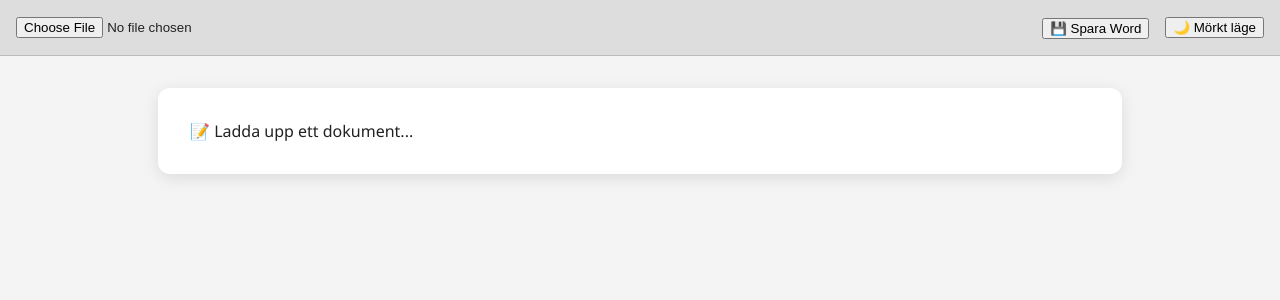
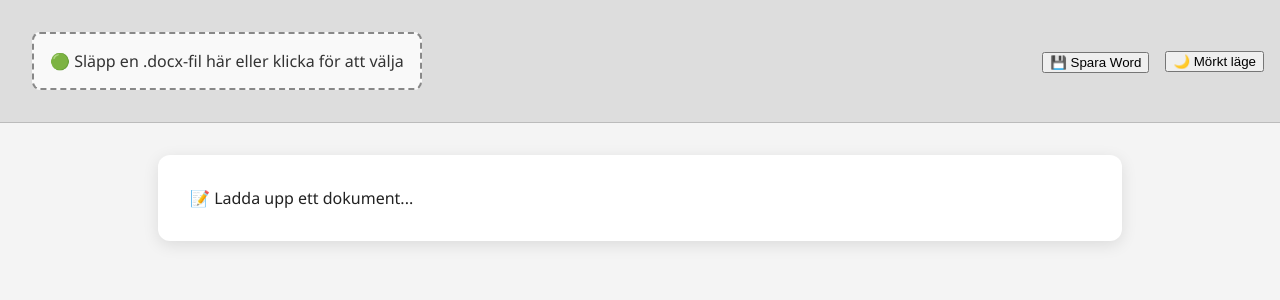
Before and after one commit to kraemrz/apab, a Flask app: page / in a window 1280 px wide. Shown: the top 300 px of the page. Run offline with Flask 3, Linux system fonts and the light colour scheme.

Commit message:
small changes
updated some files to make it work

```diff
--- a/app.py
+++ b/app.py
@@ -9,6 +9,7 @@ from docx.shared import Inches
 from docx.oxml import OxmlElement
 from docx.oxml.ns import qn
 from docx.enum.table import WD_TABLE_ALIGNMENT
+from docx.enum.text import WD_PARAGRAPH_ALIGNMENT
 from bs4 import BeautifulSoup
 import tempfile, os
 from io import BytesIO
@@ -143,7 +144,37 @@ def upload():
 
     return jsonify(sections)
 
+
+def add_table_of_contents(document, heading_text="Innehåll"):
+    # Rubrik
+    document.add_heading(heading_text, level=1)
+
+    # TOC-fält
+    paragraph = document.add_paragraph()
+    run = paragraph.add_run()
+
+    fldChar_begin = OxmlElement('w:fldChar')
+    fldChar_begin.set(qn('w:fldCharType'), 'begin')
+
+    instrText = OxmlElement('w:instrText')
+    instrText.set(qn('xml:space'), 'preserve')
+    instrText.text = 'TOC \\o "1-3" \\h \\z \\u'
+
+    fldChar_separate = OxmlElement('w:fldChar')
+    fldChar_separate.set(qn('w:fldCharType'), 'separate')
+
+    fldChar_end = OxmlElement('w:fldChar')
+    fldChar_end.set(qn('w:fldCharType'), 'end')
+
+    run._r.append(fldChar_begin)
+    run._r.append(instrText)
+    run._r.append(fldChar_separate)
+    run._r.append(fldChar_end)
+
+    paragraph.alignment = WD_PARAGRAPH_ALIGNMENT.LEFT
+
 @app.route("/export-word", methods=["POST"])
+
 def export_word():
     html_content = request.form.get("html")
     soup = BeautifulSoup(html_content, "html.parser")
@@ -152,6 +183,14 @@ def export_word():
     section = document.sections[0]
     section.page_width = Inches(8.27)
     section.page_height = Inches(11.69)
+
+    # Kontrollera språk baserat på rubrik eller innehåll
+    language = "sv" if "Station" in html_content or "Datum för utförd inspektion" in html_content else "en"
+
+    heading_text = "Innehåll" if language == "sv" else "Index"
+    add_table_of_contents(document, heading_text)
+    document.add_page_break()
+
 
     for elem in soup.find_all(["h2", "p", "table"]):
         if elem.name == "h2":
--- a/static/script.js
+++ b/static/script.js
@@ -1,8 +1,36 @@
+// === Filuppladdning via knapp och drag & drop ===
+const dropZone = document.getElementById("drop-zone");
+const fileInput = document.getElementById("upload");
 
-document.getElementById("upload").addEventListener("change", function (e) {
+dropZone.addEventListener("click", () => fileInput.click());
+
+fileInput.addEventListener("change", (e) => {
   const file = e.target.files[0];
-  if (!file) return;
+  if (file) uploadFile(file);
+});
 
+dropZone.addEventListener("dragover", (e) => {
+  e.preventDefault();
+  dropZone.classList.add("dragover");
+});
+
+dropZone.addEventListener("dragleave", () => {
+  dropZone.classList.remove("dragover");
+});
+
+dropZone.addEventListener("drop", (e) => {
+  e.preventDefault();
+  dropZone.classList.remove("dragover");
+  const file = e.dataTransfer.files[0];
+  if (file && file.name.endsWith(".docx")) {
+    uploadFile(file);
+  } else {
+    alert("Endast .docx-filer stöds.");
+  }
+});
+
+// === Filuppladdning: skicka till server och rendera resultat ===
+function uploadFile(file) {
   const formData = new FormData();
   formData.append("file", file);
 
@@ -15,14 +43,14 @@ document.getElementById("upload").addEventListener("change", function (e) {
       let html = "";
 
       for (const section of data) {
-      html += `<h2>${section.title}</h2>`;
+        html += `<div class="station-block"><h2>${section.title}</h2>`;
 
         if (section.subtitle && section.subtitle !== "N/A") {
           html += `<p><em>${section.subtitle}</em></p>`;
         }
 
         if (section.table && section.table.length) {
-        const isNATable = section.table.length === 1 && section.table[0].length === 1 && section.table[0][0] === "N/A";
+          const isNATable = section.table.length === 1 && section.table[0][0] === "N/A";
           const isStandard3Cols = section.table[0].length === 3;
 
           if (isNATable) {
@@ -36,13 +64,17 @@ document.getElementById("upload").addEventListener("change", function (e) {
                 <col class="col-comment" />
               </colgroup>`;
             }
+
             html += `<tbody>`;
             section.table.forEach((row, rowIndex) => {
               html += "<tr>";
               row.forEach((cell, colIndex) => {
                 if (rowIndex === 0) {
                   html += `<th>${cell}</th>`;
-              } else if (section.title === "Datum för utförd inspektion" || section.title === "DATE & SIGNATURE") {
+                } else if (
+                  section.title === "Datum för utförd inspektion" ||
+                  section.title === "DATE & SIGNATURE"
+                ) {
                   html += `<td contenteditable>${cell}</td>`;
                 } else {
                   if (colIndex === 2) {
@@ -57,37 +89,36 @@ document.getElementById("upload").addEventListener("change", function (e) {
             html += "</tbody></table>";
           }
         }
+
+        html += `</div>`;
       }
 
       document.getElementById("result").innerHTML = html;
     });
+}
+
+// === Exportera till Word: samla HTML och posta ===
+document.getElementById("exportForm").addEventListener("submit", function (e) {
+  const html = document.getElementById("result").innerHTML;
+  document.getElementById("htmlInput").value = html;
 });
 
+// === Mörkt läge ===
 function toggleDark() {
   document.body.classList.toggle("dark-mode");
 }
 
-
-  document.getElementById("exportForm").addEventListener("submit", function(e) {
-  const html = document.getElementById("result").innerHTML;  // Justera selektor vid behov
-  document.getElementById("htmlInput").value = html;
-  });
-
-
+// === Kommentar-kolumn påverkar Status ===
 function updateStatus(cell) {
   const row = cell.parentElement;
   const statusCell = row.children[0];
   const comment = cell.textContent.trim().toUpperCase();
-  if (comment === "U/A") {
-    statusCell.textContent = "OK";
-  } else {
-    statusCell.textContent = "Anm.";
-  }
+  statusCell.textContent = comment === "U/A" ? "OK" : "Anm.";
 }
 
+// === Markera all text automatiskt i cell vid fokus ===
 document.addEventListener("focusin", function (e) {
   if (e.target.tagName === "TD" && e.target.hasAttribute("contenteditable")) {
-    // Delay krävs för att tabb ska fungera först
     setTimeout(() => {
       const range = document.createRange();
       range.selectNodeContents(e.target);
@@ -98,25 +129,24 @@ document.addEventListener("focusin", function (e) {
   }
 });
 
+// === Navigera och redigera med Enter och Ctrl+Enter ===
 document.addEventListener("keydown", function (e) {
   const isEditable = e.target.tagName === "TD" && e.target.hasAttribute("contenteditable");
-
   if (!isEditable) return;
 
-  // Ctrl + Enter → ny rad i cell
+  // Ctrl + Enter → ny rad
   if (e.key === "Enter" && e.ctrlKey) {
     e.preventDefault();
     document.execCommand("insertLineBreak");
     return;
   }
 
-  // Enter (utan Ctrl/Shift) → hoppa till nästa rad
+  // Enter → gå till nästa rad i samma kolumn
   if (e.key === "Enter" && !e.shiftKey && !e.ctrlKey) {
     e.preventDefault();
 
     const td = e.target;
     const row = td.parentElement;
-    const table = row.closest("table");
     const colIndex = Array.from(row.children).indexOf(td);
     let nextRow = row.nextElementSibling;
 
--- a/static/style.css
+++ b/static/style.css
@@ -126,3 +126,20 @@ td[contenteditable] {
   white-space: pre-wrap;
   word-break: break-word;
 }
+
+#drop-zone {
+  border: 2px dashed #888;
+  background: #f9f9f9;
+  color: #333;
+  padding: 1rem;
+  margin: 1rem;
+  text-align: center;
+  border-radius: 8px;
+  cursor: pointer;
+  transition: background 0.3s ease;
+}
+
+#drop-zone.dragover {
+  background: #e0ffe0;
+  border-color: #2c2;
+}
--- a/templates/index.html
+++ b/templates/index.html
@@ -9,7 +9,11 @@
 <body>
 <div class="controls">
   <div class="left">
-    <input type="file" id="upload" accept=".docx">
+    <div id="drop-zone">
+  🟢 Släpp en .docx-fil här eller klicka för att välja
+    <input type="file" id="upload" accept=".docx" hidden>
+</div>
+
   </div>
 
   <div class="right">
```
Lines whose indentation alone changed are shown as unchanged.
